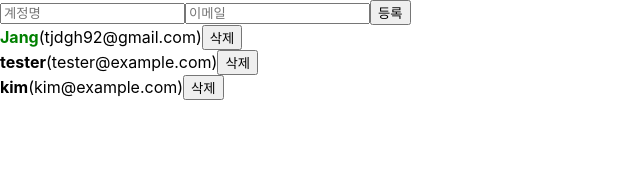
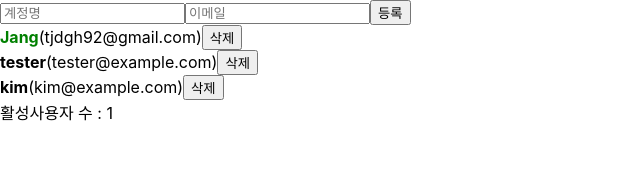
Before and after one commit to tjdgh925/study-react, a React (Create React App) app: page / in a window 1280 px wide. Shown: the top 190 px of the page, without its empty margins (0-640 px from the left). Built offline with nearby package versions, Linux system fonts and the light colour scheme.

Commit message:
#9 useMemo 사용하기

```diff
--- a/src/App.js
+++ b/src/App.js
@@ -1,4 +1,4 @@
-import React, {useRef, useState} from 'react';
+import React, {useRef, useState, useMemo} from 'react';
 import UserList from './UserList';
 import CreateUser from './CreateUser';
 
@@ -7,7 +7,10 @@ import CreateUser from './CreateUser';
 // import Hello from './Hello';
 // import Wrapper from './Wrapper';
 
-
+function countActiveUsers(users) {
+  console.log('활성 사용자의 수를 계산하는중');
+  return users.filter(user => user.active).length;
+}
 
 function App() {
   const [inputs, setInputs] = useState({
@@ -66,6 +69,7 @@ function App() {
             )
         );
     };
+    const count = useMemo(() => countActiveUsers(users), [users]);
     return (
       <>
         <CreateUser
@@ -75,6 +79,7 @@ function App() {
           onCreate={onCreate}
         />
         <UserList users={users} onRemove={onRemove} onToggle={onToggle}/>
+        <div>활성사용자 수 : {count}</div>
       </>
     );
   }
```
